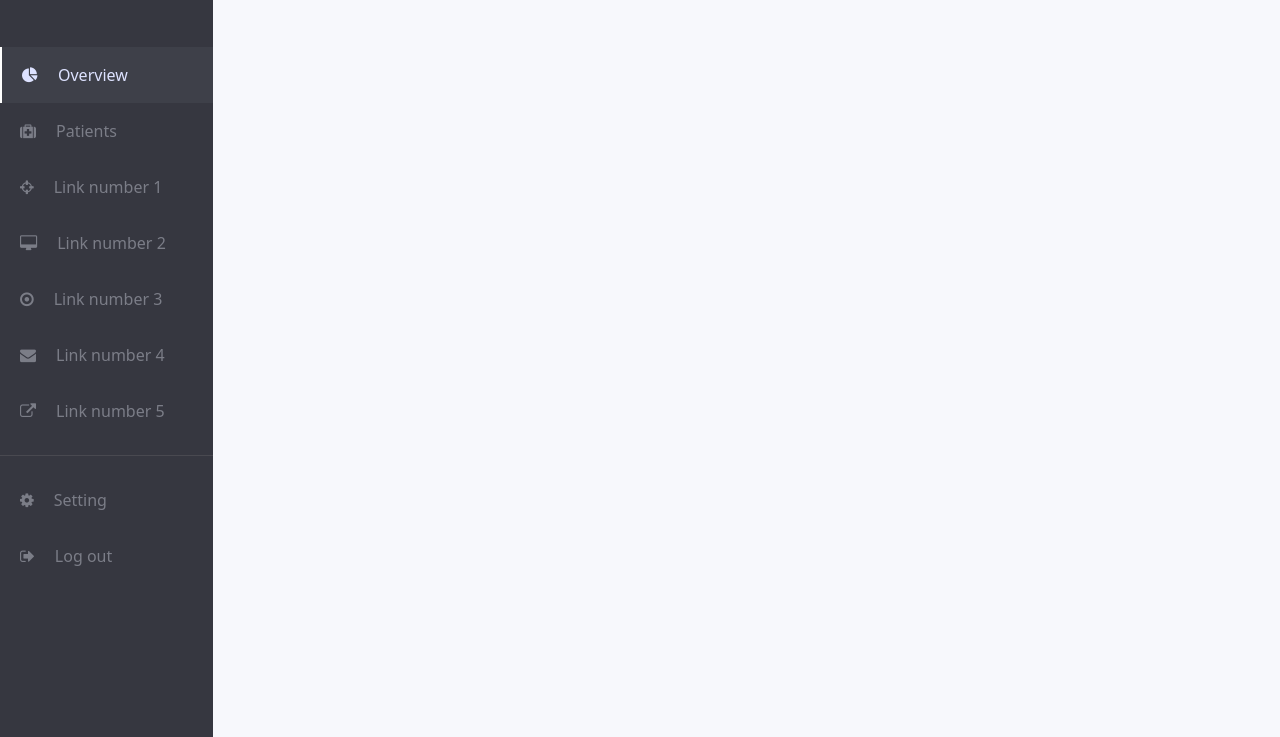
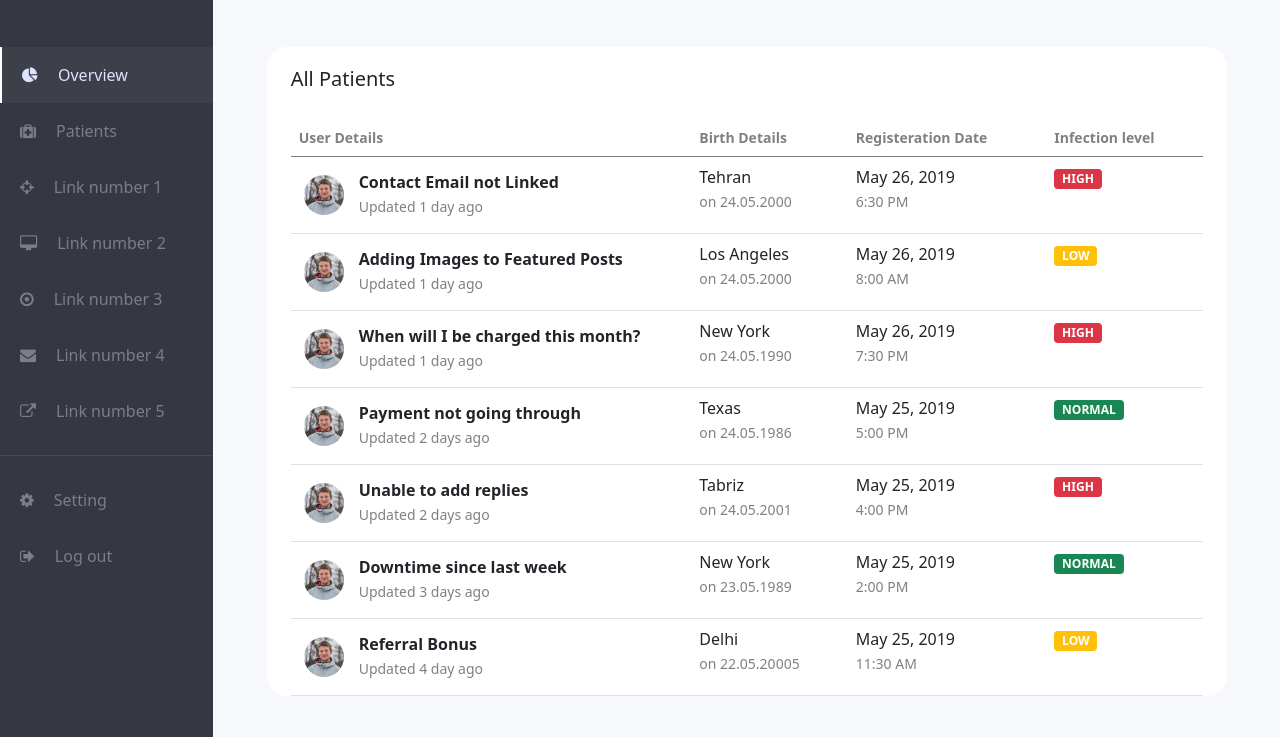
Before and after one commit to alireza-soheilmahmodi/corona-tracker-front, a React app in the folder client/: page /patients in a window 1280 px wide. Shown: the part 63-800 px from the top of the page. Built offline with nearby package versions, Linux system fonts and the light colour scheme; no server answers.

Commit message:
overview and patients are complete

```diff
--- a/client/src/components/Header.js
+++ b/client/src/components/Header.js
@@ -1,5 +1,5 @@
 import React from "react";
-import logo from "../profile.jpeg";
+import logo from "../img/profile.jpeg";
 
 const Header = (props) => {
   return (
--- a/client/src/components/Overview.js
+++ b/client/src/components/Overview.js
@@ -26,7 +26,7 @@ class Overview extends Component {
     for (let i = 0; i < 31; i++) {
       data.push(Math.floor(Math.random() * 100000));
     }
-    let massPopChart = new Chart(myChart, {
+    new Chart(myChart, {
       type: "line",
       data: {
         labels,
--- a/client/src/components/Patients.js
+++ b/client/src/components/Patients.js
@@ -1,11 +1,77 @@
 import React, { Component } from "react";
 import Header from "./Header";
+import data from "./tableData";
+import logo from "../img/0.png";
 
 class Patients extends Component {
+  tableContent() {
+    return data.map((filed, index) => {
+      var badge;
+      switch (filed.infectionLevel) {
+        case "LOW":
+          badge = "warning";
+          break;
+        case "NORMAL":
+          badge = "success";
+          break;
+        case "HIGH":
+          badge = "danger";
+          break;
+        default:
+          badge = "success";
+      }
+      return (
+        <tr key={index}>
+          <th scope="row">
+            <img src={logo} alt="icon" />
+            <div className="user-detail">
+              <span> {filed.userDetail[0]}</span>
+              <br></br>
+              <span> {filed.userDetail[1]}</span>
+            </div>
+          </th>
+          <td>
+            <div className="birth-detail">
+              <span> {filed.birthDetail[0]}</span>
+              <br></br>
+              <span> {filed.birthDetail[1]}</span>
+            </div>
+          </td>
+          <td>
+            <div className="register-date">
+              <span> {filed.registerationDate[0]}</span>
+              <br></br>
+              <span> {filed.registerationDate[1]}</span>
+            </div>
+          </td>
+          <td>
+            <span className={`badge bg-${badge}`}>{filed.infectionLevel}</span>
+          </td>
+          {}
+        </tr>
+      );
+    });
+  }
+
   render() {
     return (
       <div className="content">
         <Header title="Patients" />
+
+        <div className="container-fluid" id="patients-table">
+          <h5>All Patients</h5>
+          <table className="table">
+            <thead>
+              <tr>
+                <th scope="col">User Details</th>
+                <th scope="col">Birth Details</th>
+                <th scope="col">Registeration Date</th>
+                <th scope="col">Infection level</th>
+              </tr>
+            </thead>
+            <tbody>{this.tableContent()}</tbody>
+          </table>
+        </div>
       </div>
     );
   }
--- a/client/src/components/app.css
+++ b/client/src/components/app.css
@@ -113,3 +113,50 @@ hr {
   font-size: 30px;
   font-weight: bold;
 }
+
+#patients-table {
+  width: 90%;
+  margin-top: 40px;
+  background-color: white;
+  border-radius: 20px;
+}
+
+#patients-table h5 {
+  padding: 20px 0;
+}
+
+#patients-table table thead {
+  color: gray;
+  font-size: 14px;
+}
+
+#patients-table table tbody img {
+  width: 40px;
+  border-radius: 50%;
+  margin-right: 10px;
+  box-sizing: content-box;
+  padding: 10px 5px;
+  float: left;
+}
+
+#patients-table table tbody tr .user-detail {
+  padding: 5px 0 2px 0;
+}
+
+#patients-table table tbody tr .user-detail span:nth-child(3) {
+  color: gray;
+  font-size: 14px;
+  font-weight: lighter;
+}
+
+#patients-table table tbody tr .birth-detail span:nth-child(3) {
+  color: gray;
+  font-size: 14px;
+  font-weight: lighter;
+}
+
+#patients-table table tbody tr .register-date span:nth-child(3) {
+  color: gray;
+  font-size: 14px;
+  font-weight: lighter;
+}
--- /dev/null
+++ b/client/src/components/tableData.js
@@ -0,0 +1,46 @@
+const tableData = [
+  {
+    userDetail: ["Contact Email not Linked", "Updated 1 day ago"],
+    birthDetail: ["Tehran", "on 24.05.2000"],
+    registerationDate: ["May 26, 2019", "6:30 PM"],
+    infectionLevel: "HIGH",
+  },
+  {
+    userDetail: ["Adding Images to Featured Posts", "Updated 1 day ago"],
+    birthDetail: ["Los Angeles", "on 24.05.2000"],
+    registerationDate: ["May 26, 2019", "8:00 AM"],
+    infectionLevel: "LOW",
+  },
+  {
+    userDetail: ["When will I be charged this month?", "Updated 1 day ago"],
+    birthDetail: ["New York", "on 24.05.1990"],
+    registerationDate: ["May 26, 2019", "7:30 PM"],
+    infectionLevel: "HIGH",
+  },
+  {
+    userDetail: ["Payment not going through", "Updated 2 days ago"],
+    birthDetail: ["Texas", "on 24.05.1986"],
+    registerationDate: ["May 25, 2019", "5:00 PM"],
+    infectionLevel: "NORMAL",
+  },
+  {
+    userDetail: ["Unable to add replies", "Updated 2 days ago"],
+    birthDetail: ["Tabriz", "on 24.05.2001"],
+    registerationDate: ["May 25, 2019", "4:00 PM"],
+    infectionLevel: "HIGH",
+  },
+  {
+    userDetail: ["Downtime since last week", "Updated 3 days ago"],
+    birthDetail: ["New York", "on 23.05.1989"],
+    registerationDate: ["May 25, 2019", "2:00 PM"],
+    infectionLevel: "NORMAL",
+  },
+  {
+    userDetail: ["Referral Bonus", "Updated 4 day ago"],
+    birthDetail: ["Delhi", "on 22.05.20005"],
+    registerationDate: ["May 25, 2019", "11:30 AM"],
+    infectionLevel: "LOW",
+  },
+];
+
+export default tableData;
```
Also changed, not shown: client/src/img/0.png (added), client/src/img/profile.jpeg (renamed from client/src/profile.jpeg), 1 other file.
